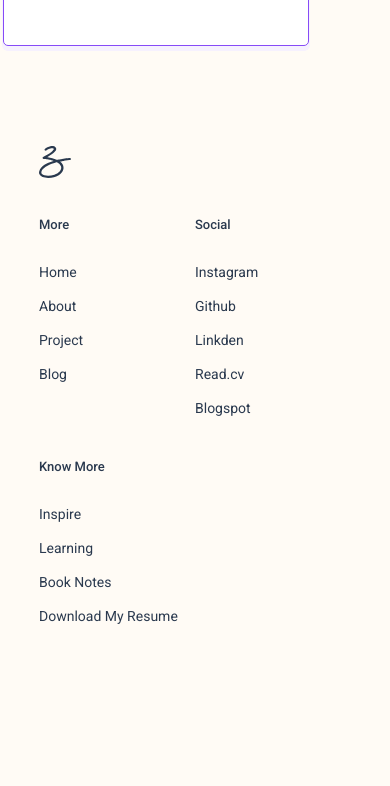
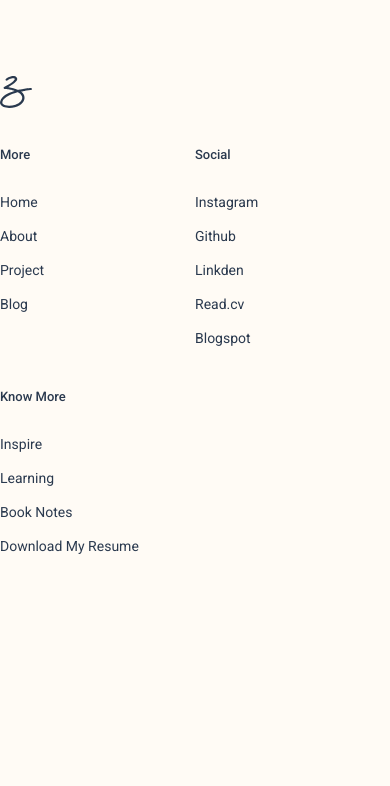
Before and after one commit to satyendramaurya87/demo12345, a plain HTML site: page index.html in a window 390 px wide. Shown: the part 1192-1978 px from the top of the page. After the commit the page ends 1908 px from the top, so only its background shows below. Drawn offline with Linux system fonts and the light colour scheme; files whose address does not match are found by name; a web font is replaced by a local one.

Commit message:
Update main.css

```diff
--- a/css/main.css
+++ b/css/main.css
@@ -2048,7 +2048,7 @@ html.dark body footer a:hover {
     .showcase section,
     footer,
     header .block {
-        min-width: 80% !important
+        min-width: 100% !important
     }
     .showcase section .studies .case-study#workflows span.img::before,
     .showcase section h1 br,
@@ -2064,7 +2064,7 @@ html.dark body footer a:hover {
     .text section,
     footer,
     header .block {
-        max-width: 80% !important
+        max-width: 100% !important
     }
 
     .showcase section {
```
